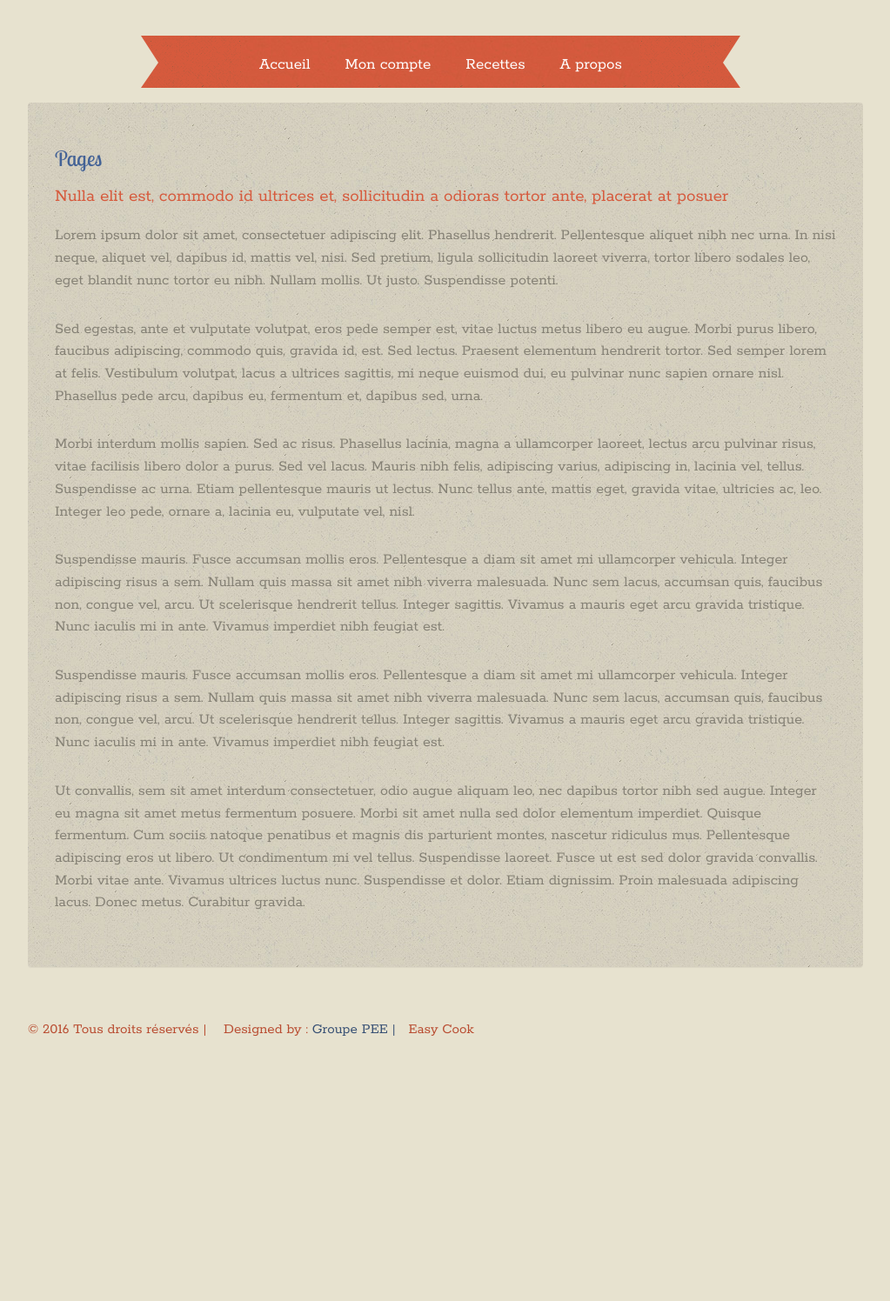
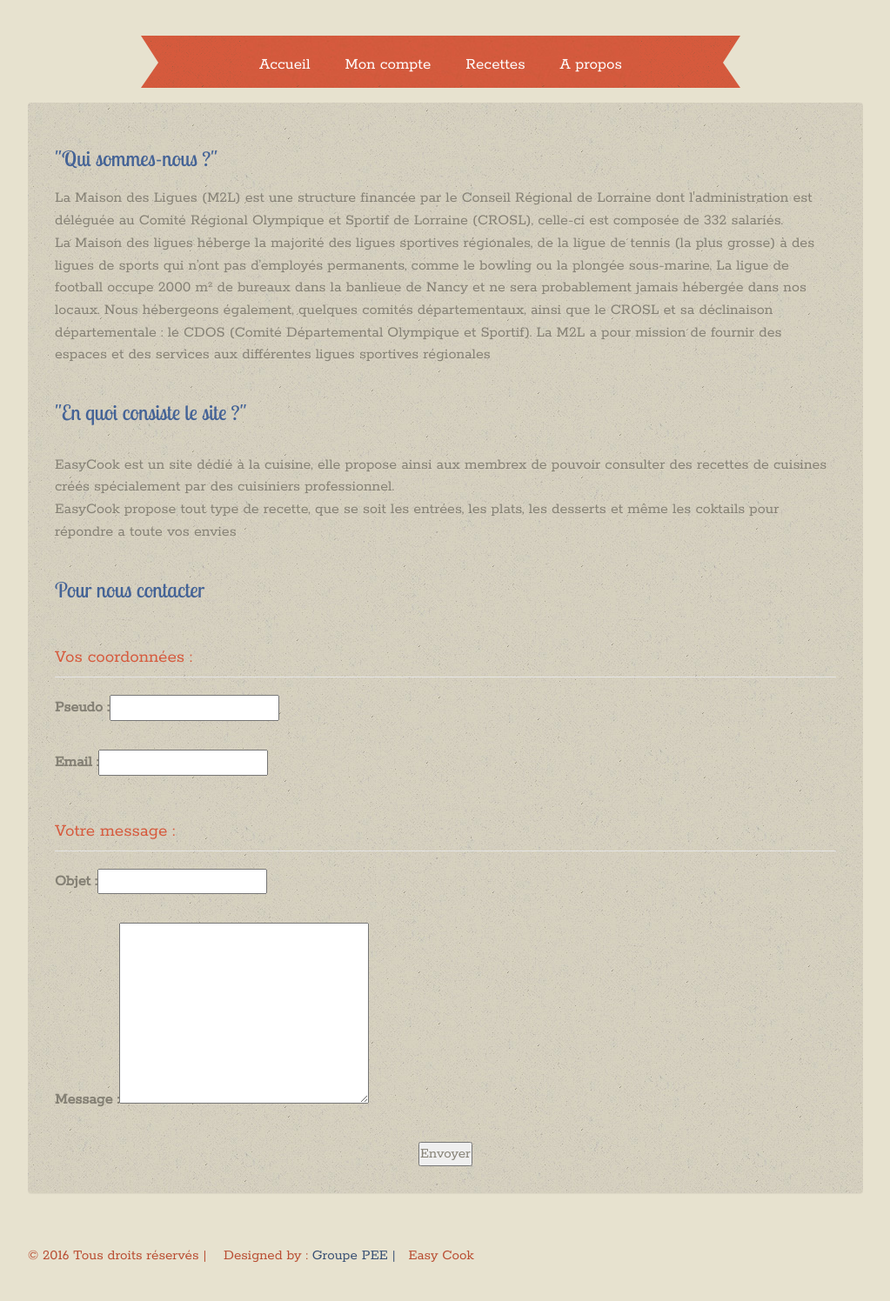
Before and after one commit to Raid333/PPE3, a PHP site: page /contact.php in a window 1280 px wide. Shown: the part 289-1785 px from the top of the page at 87% size, without its empty margins (128-1151 px from the left). Before the commit the page ends 1480 px from the top, so only its background shows below. Run offline with PHP 8.4, Linux system fonts and the light colour scheme.

Commit message:
page "a propos"

```diff
--- a/easy_cook/contact.php
+++ b/easy_cook/contact.php
@@ -27,22 +27,37 @@
 <?php
   include("head.php");
 ?>
+
 <div class="page">
   <div class="panel">
     <div class="title">
-      <h1>Pages</h1>
-      <h2>Nulla elit est, commodo id ultrices et, sollicitudin a odioras tortor ante, placerat at posuer</h2>
+      <h1> "Qui sommes-nous ?"</h1>
     </div>
     <div class="content">
-		<p>Lorem ipsum dolor sit amet, consectetuer adipiscing elit. Phasellus hendrerit. Pellentesque aliquet nibh nec urna. In nisi neque, aliquet vel, dapibus id, mattis vel, nisi. Sed pretium, ligula sollicitudin laoreet viverra, tortor libero sodales leo, eget blandit nunc tortor eu nibh. Nullam mollis. Ut justo. Suspendisse potenti.</p>
-		<p>Sed egestas, ante et vulputate volutpat, eros pede semper est, vitae luctus metus libero eu augue. Morbi purus libero, faucibus adipiscing, commodo quis, gravida id, est. Sed lectus. Praesent elementum hendrerit tortor. Sed semper lorem at felis. Vestibulum volutpat, lacus a ultrices sagittis, mi neque euismod dui, eu pulvinar nunc sapien ornare nisl. Phasellus pede arcu, dapibus eu, fermentum et, dapibus sed, urna.</p>
-        <p>Morbi interdum mollis sapien. Sed ac risus. Phasellus lacinia, magna a ullamcorper laoreet, lectus arcu pulvinar risus, vitae facilisis libero dolor a purus. Sed vel lacus. Mauris nibh felis, adipiscing varius, adipiscing in, lacinia vel, tellus. Suspendisse ac urna. Etiam pellentesque mauris ut lectus. Nunc tellus ante, mattis eget, gravida vitae, ultricies ac, leo. Integer leo pede, ornare a, lacinia eu, vulputate vel, nisl.</p>
-        <p>Suspendisse mauris. Fusce accumsan mollis eros. Pellentesque a diam sit amet mi ullamcorper vehicula. Integer adipiscing risus a sem. Nullam quis massa sit amet nibh viverra malesuada. Nunc sem lacus, accumsan quis, faucibus non, congue vel, arcu. Ut scelerisque hendrerit tellus. Integer sagittis. Vivamus a mauris eget arcu gravida tristique. Nunc iaculis mi in ante. Vivamus imperdiet nibh feugiat est.</p>
-        <p>Suspendisse mauris. Fusce accumsan mollis eros. Pellentesque a diam sit amet mi ullamcorper vehicula. Integer adipiscing risus a sem. Nullam quis massa sit amet nibh viverra malesuada. Nunc sem lacus, accumsan quis, faucibus non, congue vel, arcu. Ut scelerisque hendrerit tellus. Integer sagittis. Vivamus a mauris eget arcu gravida tristique. Nunc iaculis mi in ante. Vivamus imperdiet nibh feugiat est.</p>
-        <p>Ut convallis, sem sit amet interdum consectetuer, odio augue aliquam leo, nec dapibus tortor nibh sed augue. Integer eu magna sit amet metus fermentum posuere. Morbi sit amet nulla sed dolor elementum imperdiet. Quisque fermentum. Cum sociis natoque penatibus et magnis dis parturient montes, nascetur ridiculus mus. Pellentesque adipiscing eros ut libero. Ut condimentum mi vel tellus. Suspendisse laoreet. Fusce ut est sed dolor gravida convallis. Morbi vitae ante. Vivamus ultrices luctus nunc. Suspendisse et dolor. Etiam dignissim. Proin malesuada adipiscing lacus. Donec metus. Curabitur gravida.</p>
+		<p>La Maison des Ligues (M2L) est une structure financée par le Conseil Régional de Lorraine dont l'administration est déléguée au Comité Régional Olympique et Sportif de Lorraine (CROSL), celle-ci est composée de 332 salariés.<br>
+
+        La Maison des ligues héberge la majorité des ligues sportives régionales, de la ligue de tennis (la plus grosse) à des ligues de sports qui n’ont pas d’employés permanents, comme le bowling ou la plongée sous-marine. La ligue de football occupe 2000 m² de bureaux dans la banlieue de Nancy et ne sera probablement jamais hébergée dans nos locaux. Nous hébergeons également, quelques comités départementaux, ainsi que le CROSL et sa déclinaison départementale : le CDOS (Comité Départemental Olympique et Sportif). La M2L a pour mission de fournir des espaces et des services aux différentes ligues sportives régionales</p>
+
+    <h1>"En quoi consiste le site ?"</h1><br>
+		<p>EasyCook est un site dédié à la cuisine, elle propose ainsi aux membrex de pouvoir consulter des recettes de cuisines créés spécialement par des cuisiniers professionnel.<br>
+        EasyCook propose tout type de recette, que se soit les entrées, les plats, les desserts et même les coktails pour répondre a toute vos envies</p>
+
+    <h1>Pour nous contacter</h1> <br>
+
+	   <fieldset><legend><h2>Vos coordonnées :</h2></legend>
+		  <p><label for="nom">Pseudo : </label><input type="text" id="pseudo" name="pseudo" tabindex="1" /></p>
+		  <p><label for="email">Email : </label><input type="text" id="email" name="email" tabindex="2" /></p>
+	   </fieldset>
+
+	   <fieldset><legend><h2>Votre message :</h2></legend>
+           <p><label for="objet">Objet : </label><input type="text" id="objet" name="objet" tabindex="3" /></p>
+           <p><label for="message">Message :</label><textarea id="message" name="message" tabindex="4" cols="30" rows="8"></textarea></p>
+        </fieldset>
+	   <div style="text-align:center;"><input type="submit" name="envoi" value="Envoyer" /></div>
     </div>
   </div>
 </div>
+
 <?php
   include("footer.php");
 ?>
```
